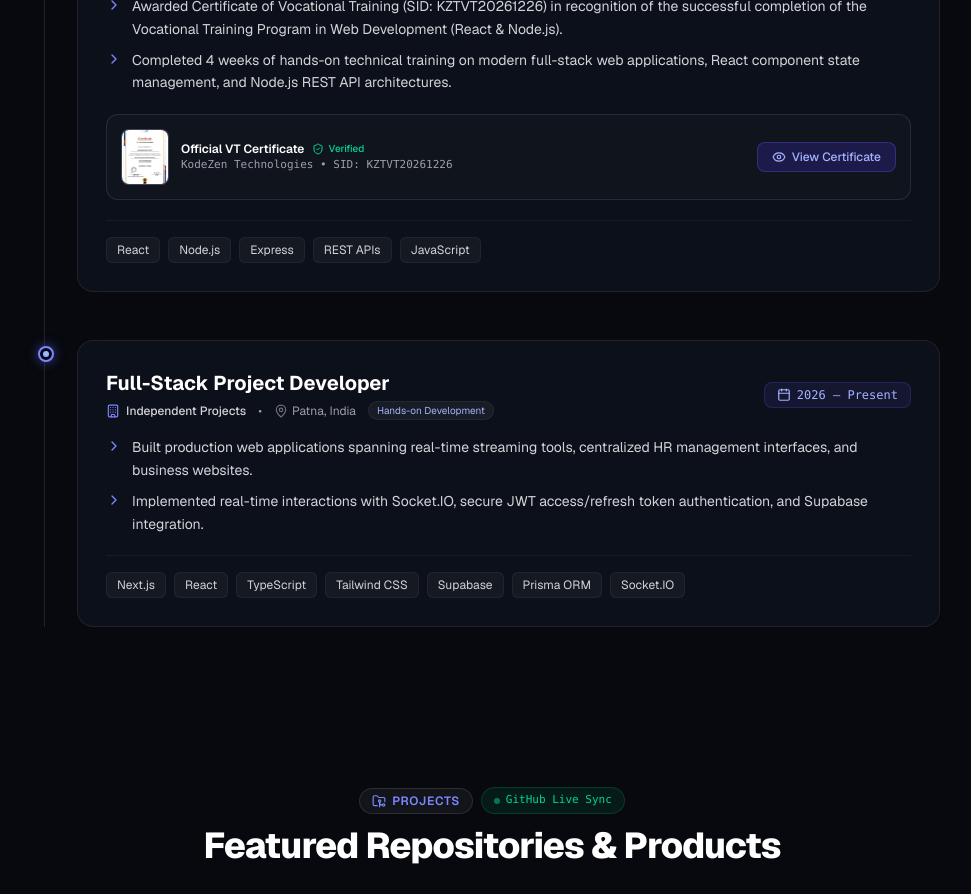
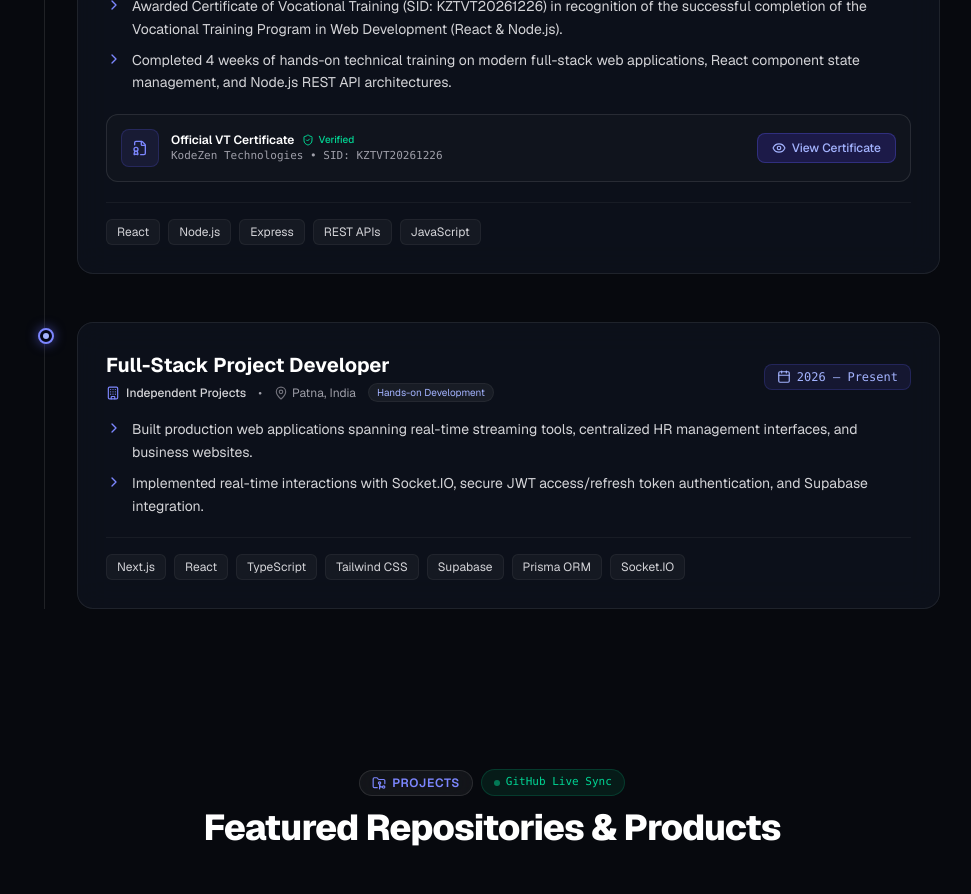
Before and after one commit to saurabh-mx/Portfolio, a Next.js app: page / in a window 1280 px wide. Shown: the part 4700-5594 px from the top of the page, without its empty margins (148-1119 px from the left). Built offline with nearby package versions, Linux system fonts and the light colour scheme; no server answers.

Commit message:
chore: remove certificate image preview thumbnail from Experience card

```diff
--- a/src/components/Experience.tsx
+++ b/src/components/Experience.tsx
@@ -2,7 +2,6 @@
 
 import { useState } from "react";
 import { motion } from "framer-motion";
-import Image from "next/image";
 import {
   GraduationCap,
   Calendar,
@@ -108,17 +107,12 @@ export default function Experience() {
                   ))}
                 </ul>
 
-                {/* Certificate Preview Card / Trigger */}
+                {/* Certificate Action Card */}
                 {exp.certificateUrl && (
                   <div className="mt-5 p-3.5 rounded-xl bg-white/[0.02] border border-white/10 flex flex-col sm:flex-row items-start sm:items-center justify-between gap-3">
                     <div className="flex items-center gap-3">
-                      <div className="relative w-12 h-14 rounded-lg overflow-hidden border border-white/20 bg-slate-900 flex-shrink-0">
-                        <Image
-                          src={exp.certificateUrl}
-                          alt="Certificate Thumbnail"
-                          fill
-                          className="object-cover"
-                        />
+                      <div className="p-2.5 rounded-lg bg-indigo-500/10 border border-indigo-500/20 text-indigo-400 flex-shrink-0">
+                        <FileBadge className="w-4 h-4" />
                       </div>
                       <div>
                         <div className="flex items-center gap-2">
```
